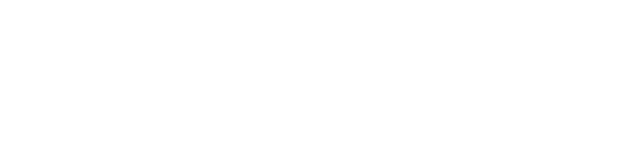
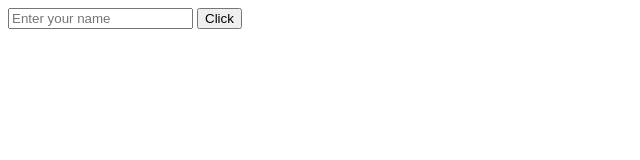
Before and after one commit to pranjalhinge/icp8.0-ass36, a plain HTML site: page index.html in a window 1280 px wide. Shown: the whole page, without its empty margins (0-640 px from the left). Drawn offline with Linux system fonts and the light colour scheme.

Commit message:
add input and button

```diff
--- a/index.html
+++ b/index.html
@@ -6,6 +6,7 @@
     <title>Localstorage</title>
 </head>
 <body>
-
+    <input type="text" id="name" placeholder="Enter your name">
+    <button id="save" onclick="save()">Click</button>
 </body>
 </html>
```
